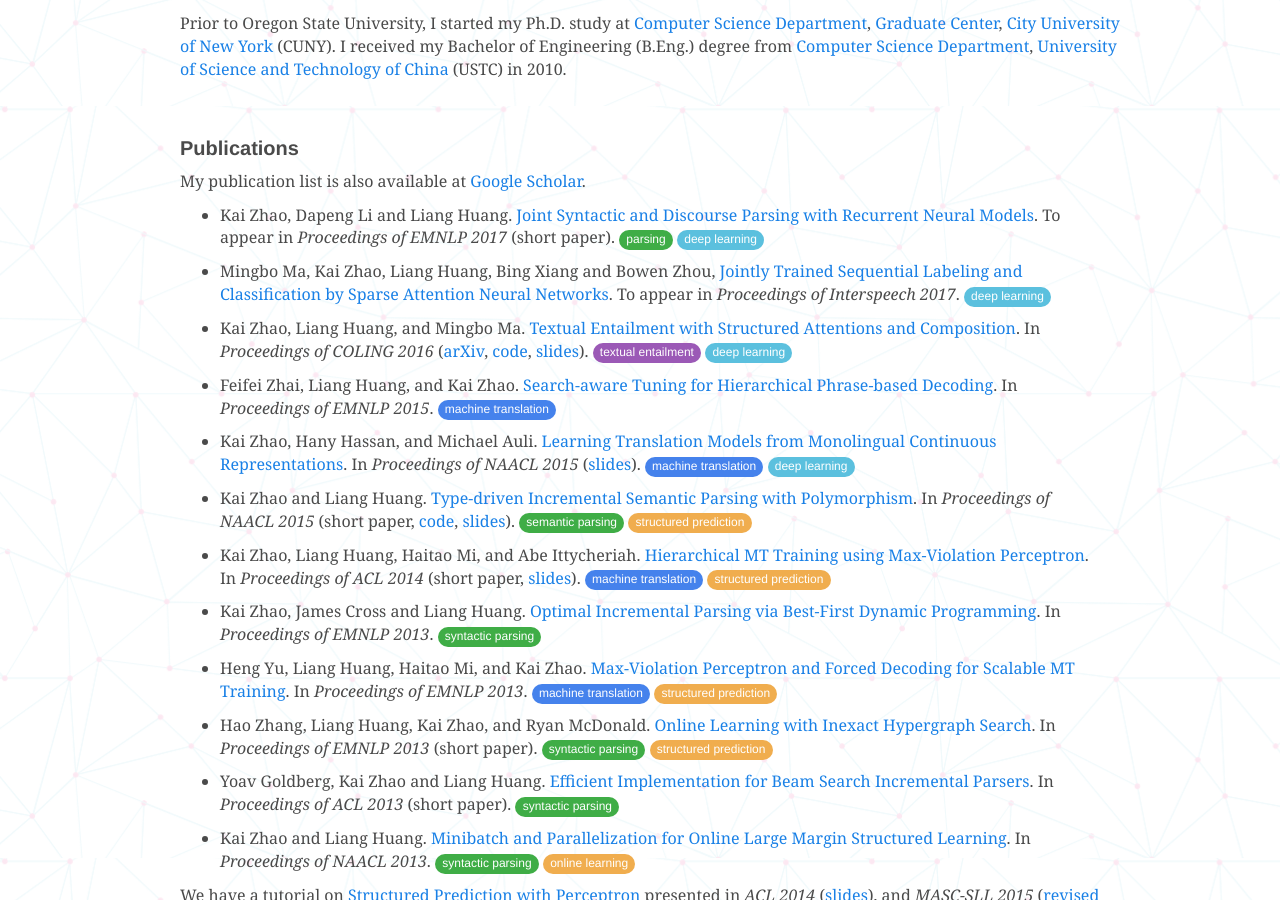
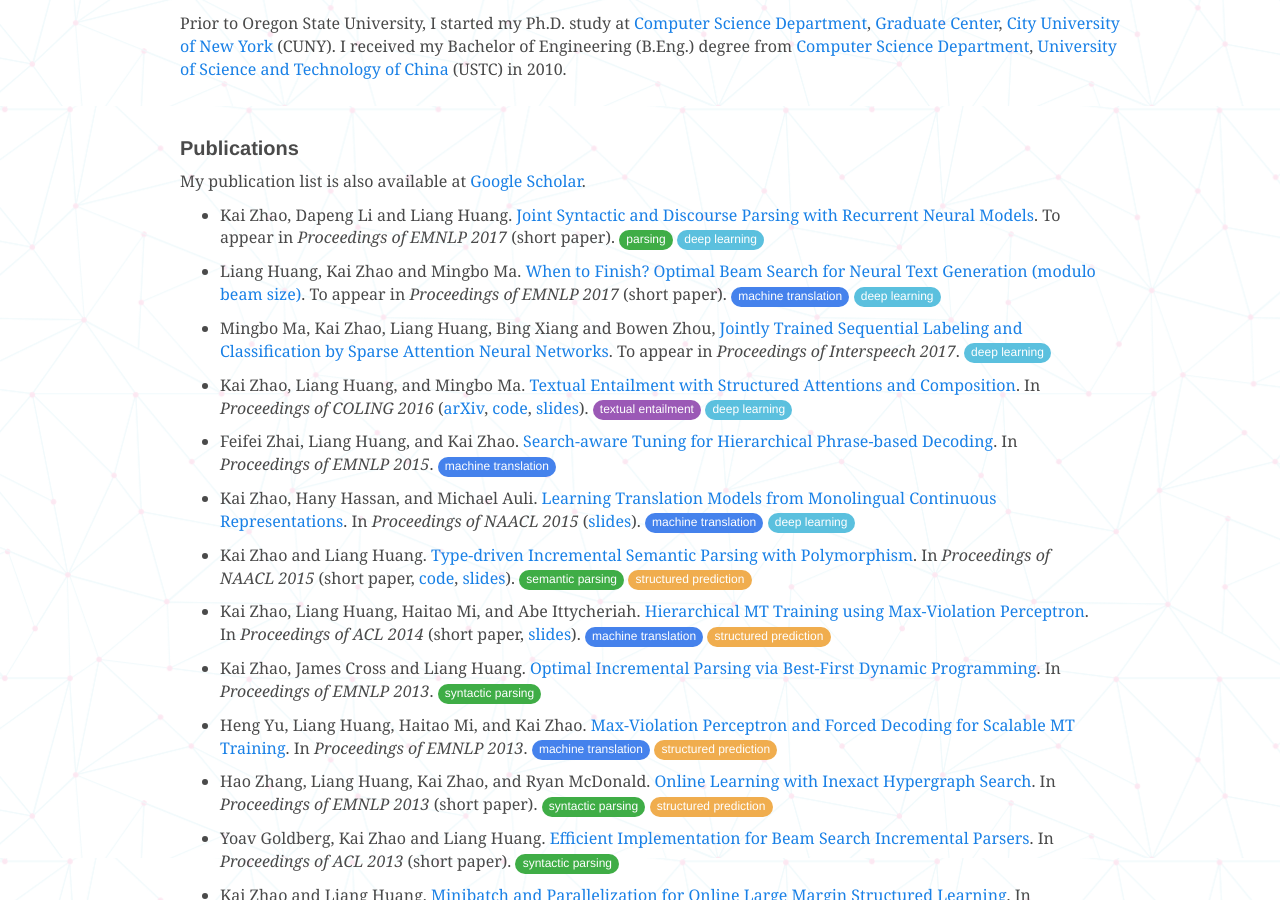
Before and after one commit to kaayy/kaayy.github.io, a Jekyll site: the page built from index.md, in a window 1280 px wide and 900 px high, scrolled down 646 px. Built offline with Jekyll 4.4.1, drawn with Linux system fonts in a browser that asks for light colours; nearby versions of some CDN libraries.

Commit message:
update pubs

```diff
--- a/index.md
+++ b/index.md
@@ -43,6 +43,8 @@ Prior to Oregon State University, I started my Ph.D. study at [Computer Science
 My publication list is also available at [Google Scholar](http://scholar.google.com/citations?user=5CCzY6MAAAAJ&hl=en).
 
 * Kai Zhao, Dapeng Li and Liang Huang. [Joint Syntactic and Discourse Parsing with Recurrent Neural Models](#). To appear in _Proceedings of EMNLP 2017_ (short paper). <span class="label label-success label-as-badge">parsing</span> <span class="label label-info label-as-badge">deep learning</span>
+
+* Liang Huang, Kai Zhao and Mingbo Ma. [When to Finish? Optimal Beam Search for Neural Text Generation (modulo beam size)](#). To appear in _Proceedings of EMNLP 2017_ (short paper). <span class="label label-primary label-as-badge">machine translation</span> <span class="label label-info label-as-badge">deep learning</span>
 
 * Mingbo Ma, Kai Zhao, Liang Huang, Bing Xiang and Bowen Zhou, [Jointly Trained Sequential Labeling and Classification by Sparse Attention Neural Networks](#). To appear in _Proceedings of Interspeech 2017_. <span class="label label-info label-as-badge">deep learning</span>
 
```
Also changed, not shown: 1 other file.
